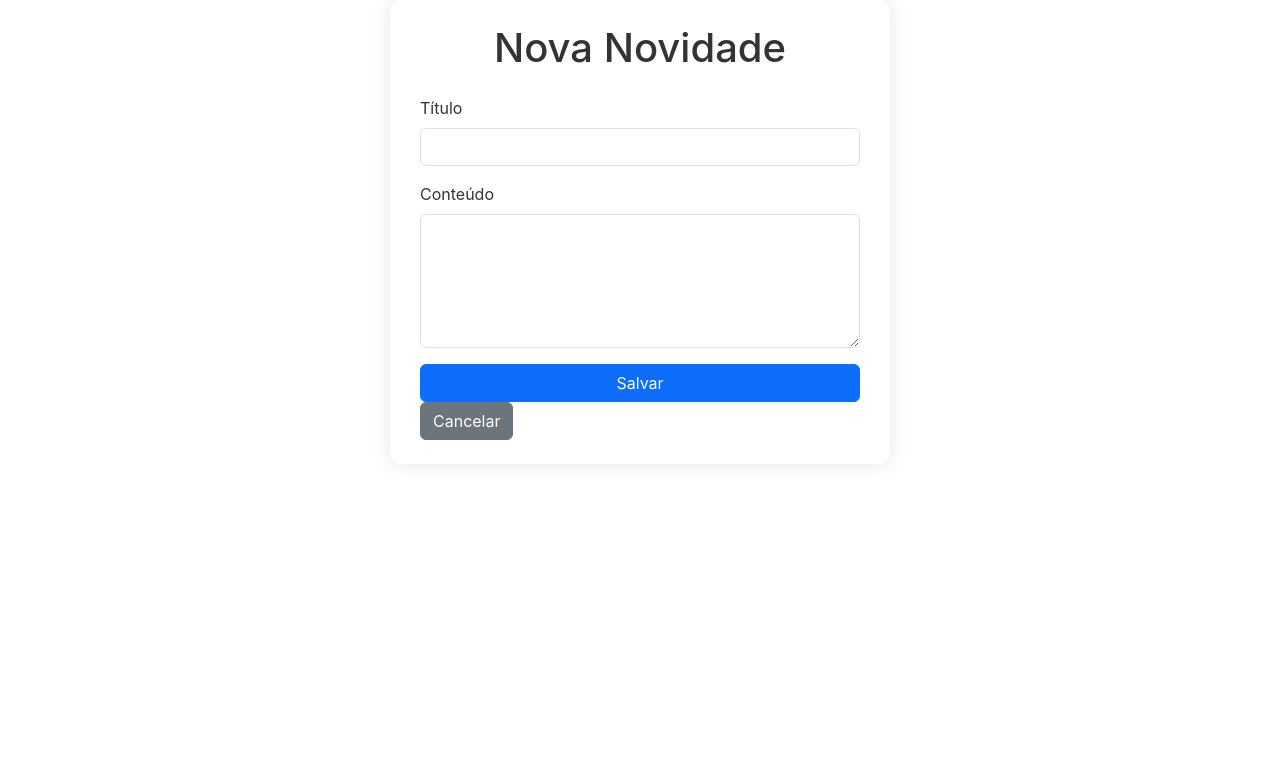
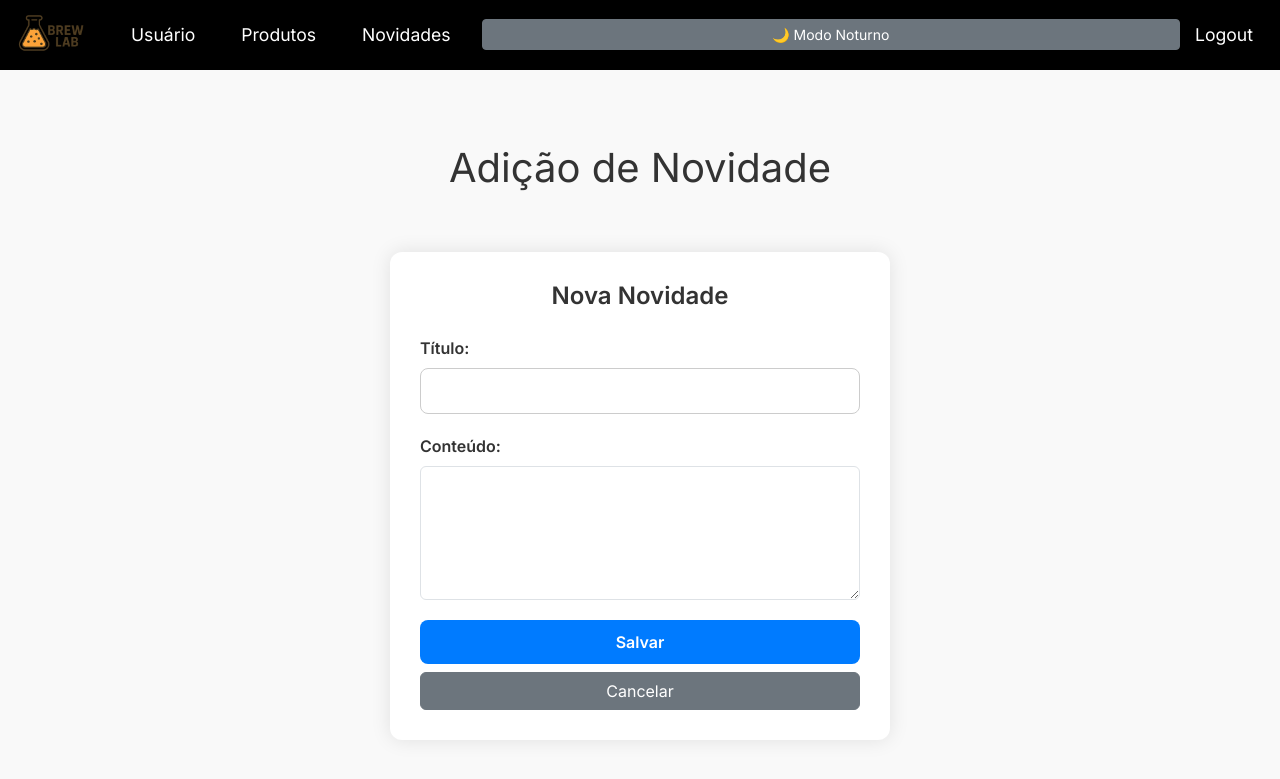
Before and after one commit to AndreBhe/Projeto_aplc_Net, a PHP site: page /admin/novidades/create.php in a window 1280 px wide. Shown: the top 779 px of the page. Run offline with PHP 8.4, Linux system fonts and the light colour scheme.

Commit message:
mudanças

```diff
--- a/admin/includes/menuadm.php
+++ b/admin/includes/menuadm.php
@@ -18,6 +18,7 @@
           <a class="nav-link text-white" href="../novidades/index.php" style="font-size: 1.1rem; margin: 0 15px;">Novidades</a>
         </li>
       </ul>
+      <button class="btn btn-sm btn-secondary ms-2" id="toggle-dark">🌙 Modo Noturno</button>
       <a class="nav-link text-white" href="../logout.php" style="font-size: 1.1rem; margin: 0 15px;">Logout</a>
     </div>
   </div>
--- a/admin/novidades/create.php
+++ b/admin/novidades/create.php
@@ -7,7 +7,7 @@ if ($_SERVER['REQUEST_METHOD'] === 'POST') {
   $data_postagem = date('Y-m-d H:i:s'); // Pega a data e hora atual do sistema
 
   $stmt = $conn->prepare("INSERT INTO novidades (titulo, conteudo, data) VALUES (?, ?, ?)");
-  $stmt->bind_param("sss", $titulo, $conteudo, $data);
+  $stmt->bind_param("sss", $titulo, $conteudo, $data_postagem);
   $stmt->execute();
 
   header("Location: index.php");
@@ -21,22 +21,28 @@ if ($_SERVER['REQUEST_METHOD'] === 'POST') {
   <meta charset="UTF-8">
   <meta name="viewport" content="width=device-width, initial-scale=1.0">
   <title>Criar Novidade</title>
+  <link href="https://fonts.googleapis.com/css2?family=Inter:wght@400;600&display=swap" rel="stylesheet">
   <link href="https://cdn.jsdelivr.net/npm/bootstrap@5.3.0/dist/css/bootstrap.min.css" rel="stylesheet">
-  <link rel="stylesheet" href="../css/form.css">
-</head>
-<body class="container py-4">
-  <h1 class="mb-4">Nova Novidade</h1>
-  <form method="POST">
-    <div class="mb-3">
-      <label class="form-label">Título</label>
-      <input type="text" name="titulo" class="form-control" required>
+  <link rel="stylesheet" href="../css/form.css"> </head>
+<body class="<?php echo (isset($_COOKIE['modo']) && $_COOKIE['modo'] === 'dark') ? 'dark-mode' : ''; ?>">
+  <?php include '../includes/menuadm.php'; ?>
+  <br><br><br>
+  <h1>Adição de Novidade</h1> <div class="form-container">
+    <div class="container">
+      <h2 class="form-title">Nova Novidade</h2>
+      <form method="POST" class="form">
+        <div class="form-group">
+          <label for="titulo">Título:</label>
+          <input type="text" id="titulo" name="titulo" class="form-control" required>
+        </div>
+        <div class="form-group">
+          <label for="conteudo">Conteúdo:</label>
+          <textarea id="conteudo" name="conteudo" class="form-control" rows="5" required></textarea>
+        </div>
+        <button type="submit">Salvar</button>
+        <a href="index.php" class="btn btn-secondary mt-2 w-100">Cancelar</a>
+      </form>
     </div>
-    <div class="mb-3">
-      <label class="form-label">Conteúdo</label>
-      <textarea name="conteudo" class="form-control" rows="5" required></textarea>
-    </div>
-    <button type="submit" class="btn btn-primary">Salvar</button>
-    <a href="index.php" class="btn btn-secondary">Cancelar</a>
-  </form>
+  </div>
 </body>
 </html>
--- a/admin/novidades/index.php
+++ b/admin/novidades/index.php
@@ -11,7 +11,7 @@ $result = $conn->query($sql);
   <meta charset="UTF-8">
   <title>Lista de Novidades</title>
   <link href="https://cdn.jsdelivr.net/npm/bootstrap@5.3.0/dist/css/bootstrap.min.css" rel="stylesheet">
-</head>
+  <link rel="stylesheet" href="../estilos.css"> </head>
 <body class="container py-4">
   <h1 class="mb-4">Lista de Novidades</h1>
   <?php include '../includes/menuadm.php'; ?>
```
Also changed, not shown: novidades.php (+13 -7 lines).
